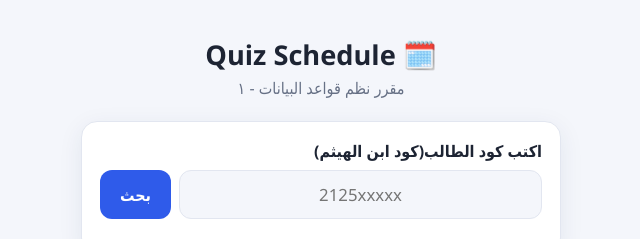
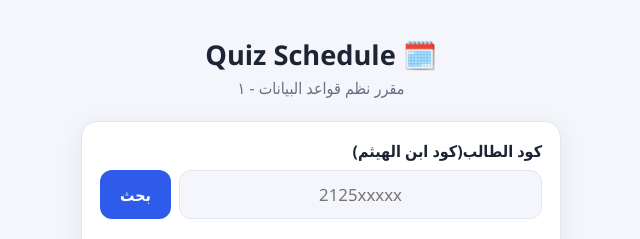
Before and after one commit to engomarsamehfcih-svg/Quiz, a plain HTML site: page index.html in a window 1280 px wide. Shown: the top 239 px of the page, without its empty margins (319-959 px from the left). Drawn offline with Linux system fonts and the light colour scheme.

Commit message:
Update index.html

```diff
--- a/index.html
+++ b/index.html
@@ -38,7 +38,7 @@ button:active{transform:scale(.97)}
 <h1>🗓️ Quiz Schedule</h1>
 <p class="course">مقرر نظم قواعد البيانات - ١</p>
 <div class="box">
-<label for="sid">اكتب كود الطالب(كود ابن الهيثم)</label>
+<label for="sid"> كود الطالب(كود ابن الهيثم)</label>
 <div class="row">
 <input id="sid" type="text" inputmode="numeric" autocomplete="off" placeholder="2125xxxxx" maxlength="12">
 <button id="go" type="button">بحث</button>
```
